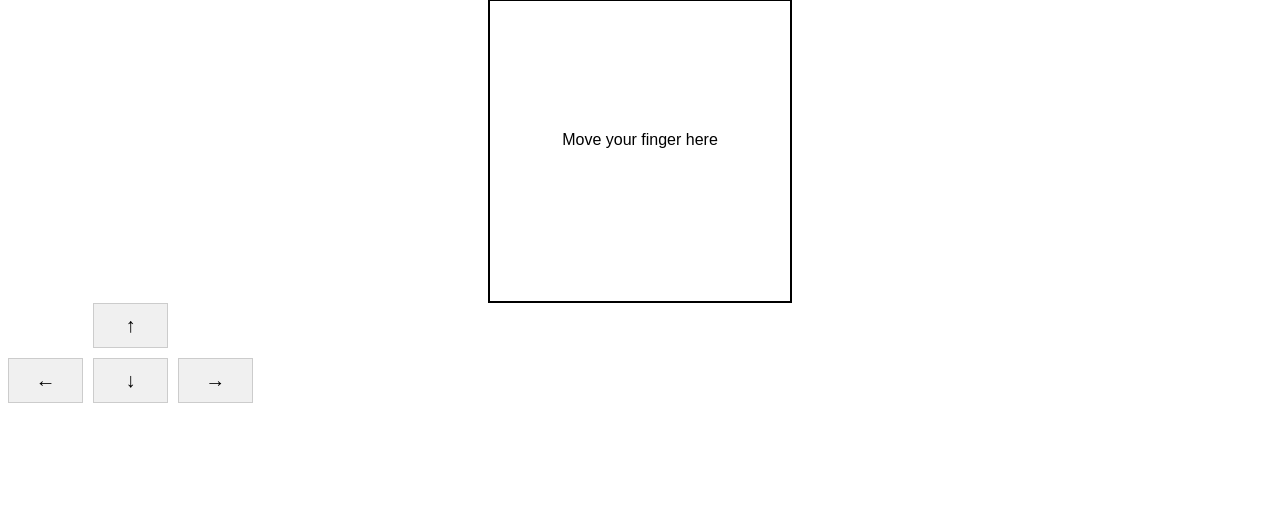
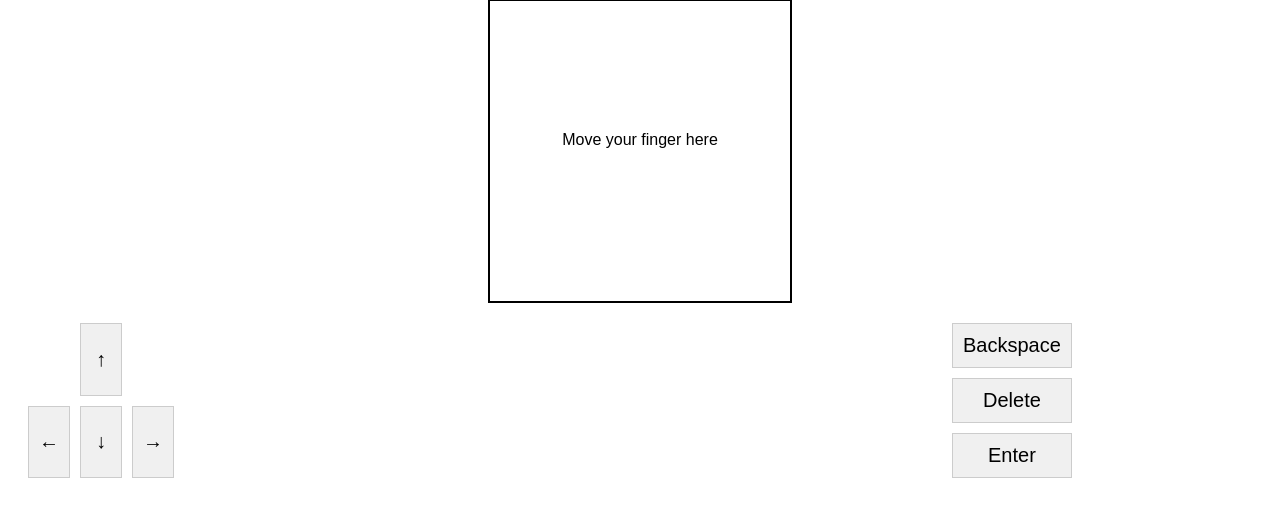
Before and after one commit to Yardenregev/pc_remote, a Django app: page / in a window 1280 px wide. Shown: the part 126-643 px from the top of the page. Run offline with Django 5.2, Linux system fonts and the light colour scheme.

Commit message:
finished layout, happy with it

```diff
--- a/pc_remote/remote/models.py
+++ b/pc_remote/remote/models.py
@@ -35,6 +35,11 @@ class Keyboard:
             KeyboardKey('←', 'left', 2, 1),  # Left arrow
             KeyboardKey('↓', 'down', 2, 2),  # Down arrow
             KeyboardKey('→', 'right', 2, 3),  # Right arrow
+        ]
+        self.special_keys = [
+            KeyboardKey('Backspace', 'backspace', 1, 1),
+            KeyboardKey('Delete', 'delete', 2, 1),
+            KeyboardKey('Enter', 'enter', 3, 1),
         ]
 
         # self.keys = [
--- a/pc_remote/remote/templates/control/home.html
+++ b/pc_remote/remote/templates/control/home.html
@@ -78,6 +78,42 @@
         #sendInputButton:hover {
             background-color: #0056b3; /* Darker color on hover */
         }
+
+        {% comment %} #arrow-keys {
+            margin: 20px 20px 20px 0px;
+        }
+        #special-keyboard{
+            display: flex;
+            flex-direction: row;
+            flex: 1;
+            gap: 0px;
+        }
+        #special-keys {
+            margin: 20px 0px 20px 20px;
+        } {% endcomment %}
+        #special-keyboard {
+            display: flex;
+            flex-direction: row;
+            gap: 20px; /* Adds space between arrow keys and special keys */
+            flex-wrap: nowrap; /* Prevents wrapping, ensuring both divs stay on the same row */
+            justify-content: space-between; /* Spreads out the space between the two key groups */
+        }
+
+        #arrow-keys {
+            margin: 20px;
+            display: grid;
+            grid-template-columns: repeat(3, 1fr); /* Ensure 3 columns for arrow keys */
+            grid-gap: 10px;
+            max-width: 200px; /* Set a maximum width to prevent overflow */
+        }
+
+        #special-keys {
+            margin: 20px;
+            display: grid;
+            grid-template-columns: repeat(3, 1fr); /* Customize for the number of special keys */
+            grid-gap: 10px;
+            max-width: 300px; /* Adjust the maximum width to fit within the layout */
+        }
     </style>
 
 </head>
@@ -87,14 +123,8 @@
 
     {% csrf_token %}
 
-    <div>
-        {% include 'control/input.html' %}
-    </div>
-    <div>
-        {% include "control/mouse.html" %}
-    </div>
-    <div>
-        {% include 'control/special_keyboard.html' %}
-    </div>
+    {% include 'control/input.html' %}
+    {% include "control/mouse.html" %}
+    {% include 'control/special_keyboard.html' %}
 </body>
 </html>
--- a/pc_remote/remote/templates/control/input.html
+++ b/pc_remote/remote/templates/control/input.html
@@ -1,3 +1,4 @@
+<div>
 <div id="inputForm">
     <input type="text" id="inputField" placeholder="Type your text here...">
     <button id="sendInputButton" onclick="sendInput()">Send</button>
@@ -27,3 +28,4 @@
         inputField.value = '';
     }
 </script>
+</div>
--- a/pc_remote/remote/templates/control/mouse.html
+++ b/pc_remote/remote/templates/control/mouse.html
@@ -1,3 +1,4 @@
+<div>
 <div id="trackpad"
         ontouchstart="startTouch(event)"
         ontouchmove="moveTouch(event)"
@@ -92,3 +93,4 @@
         return cookieValue;
     }
 </script>
+</div>
--- a/pc_remote/remote/templates/control/special_keyboard.html
+++ b/pc_remote/remote/templates/control/special_keyboard.html
@@ -1,4 +1,5 @@
 {% comment %} Arrows, delete, backspace,tab {% endcomment %}
+<div id="special-keyboard">
 <div id="arrow-keys" class="keyboard">
     {% for key in keyboard.arrow_keys %}
     {% if key.empty_space == True %}
@@ -11,6 +12,21 @@
     {% endif %}
     {% endfor %}
 </div>
+
+<div id="special-keys" class="keyboard">
+    {% for key in keyboard.special_keys %}
+    {% if key.empty_space == True %}
+        <span class="{% if key.width > 1 %}wide{% endif %}"
+        style="grid-row: {{ key.row }}; grid-column: span {{ key.width }};"></span>
+    {% else %}
+        <button class="keyboard-button {% if key.width > 1 %}wide{% endif %}"
+        style="grid-row: {{ key.row }}; grid-column: span {{ key.width }};"
+        onclick="sendKey('{{ key.value }}')">{{ key.label }}</button>
+    {% endif %}
+    {% endfor %}
+</div>
+
+
 
 <script>
     function sendKey(key_value) {
@@ -48,3 +64,4 @@
         return cookieValue;
     }
 </script>
+</div>
```
